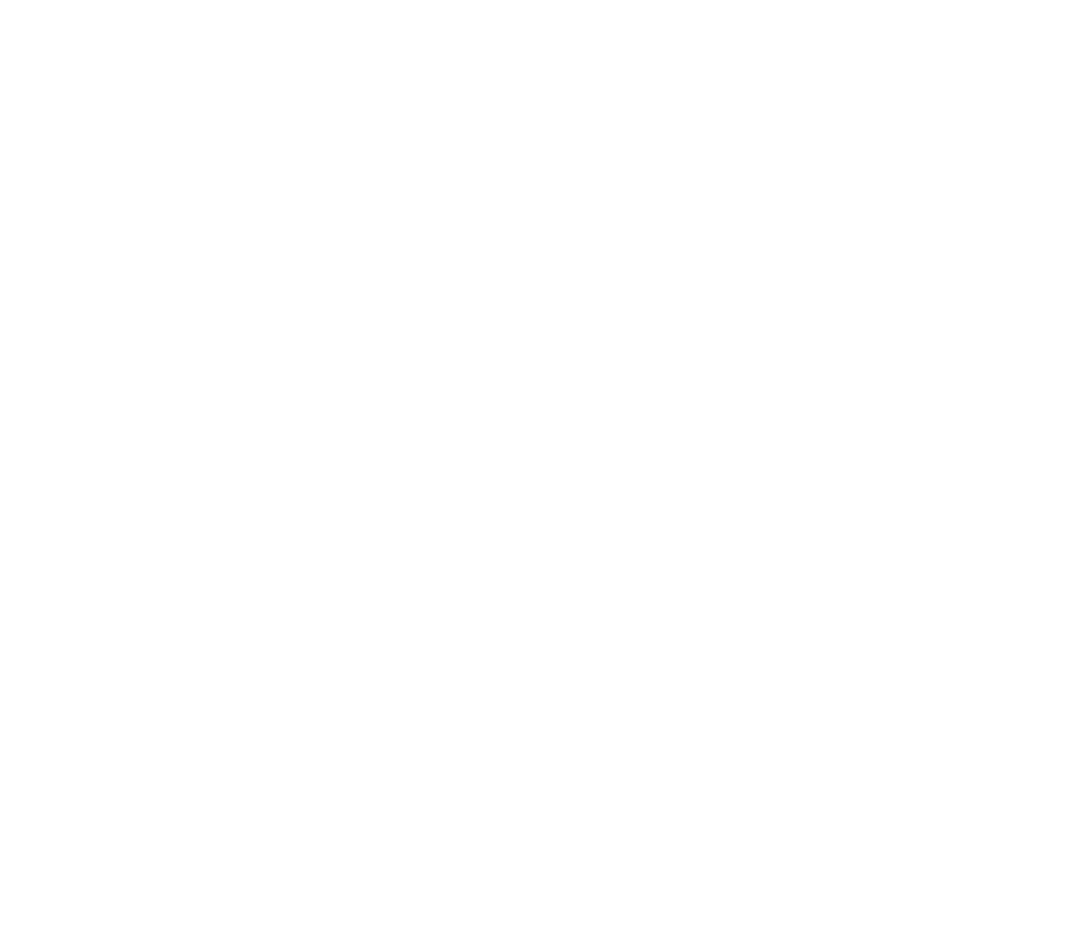
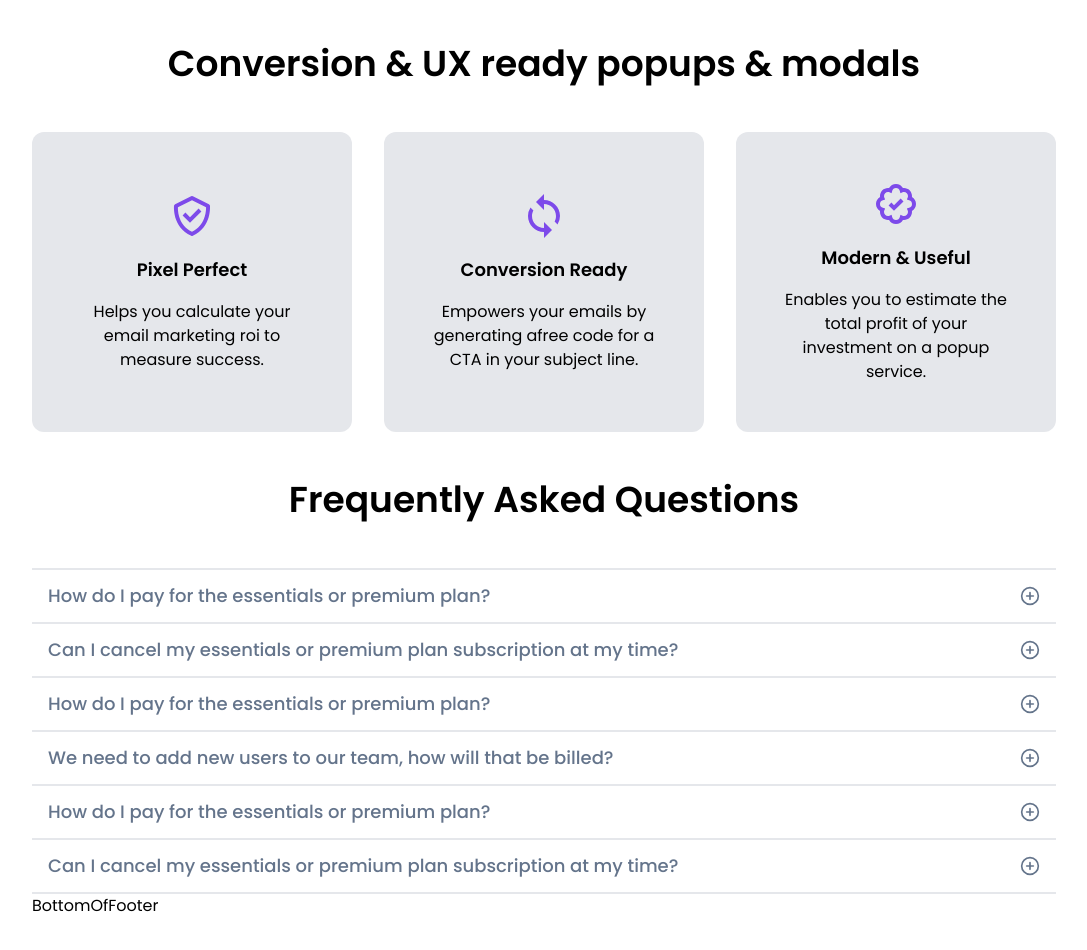
Before and after one commit to bekirugurr/popup-generator, a Next.js app: page / in a window 1280 px wide. Shown: the part 1500-2450 px from the top of the page, without its empty margins (96-1183 px from the left). Before the commit the page ends 1400 px from the top, so only its background shows below. Built offline with nearby package versions, Linux system fonts and the light colour scheme.

Commit message:
TopOfFooter and Accordion in Footer done

```diff
--- /dev/null
+++ b/components/Accordion.tsx
@@ -0,0 +1,49 @@
+import React, { useState } from "react";
+import { FiPlusCircle, FiMinusCircle } from "react-icons/fi";
+import AccordionItem from "./AccordionItem";
+
+const Accordion = () => {
+  const [whichDivOpen, setWhichDivOpen] = useState<number>(100);
+  let accordionContext: string[][];
+  accordionContext = [
+    [
+      "How do I pay for the essentials or premium plan?",
+      "Lorem ipsum dolor sit amet consectetur adipisicing elit. Amet soluta distinctio sint laboriosam libero! Excepturi hic reprehenderit eveniet amet error fugit maxime eum est tempore, debitis, ipsa quisquam officiis unde?",
+    ],
+    [
+      "Can I cancel my essentials or premium plan subscription at my time?",
+      "You can pay with a credit card or via net banking (if you’re in United States). We willrenew your subscription automatically at the end of every billing cycle. You can paywith a credit card or via net banking (if you’re in United States). We will renew your subscription automatically at the end of every billing cycle.",
+    ],
+    [
+      "How do I pay for the essentials or premium plan?",
+      "Lorem ipsum dolor sit amet consectetur adipisicing elit. Amet soluta distinctio sint laboriosam libero! Excepturi hic reprehenderit eveniet amet error fugit maxime eum est tempore, debitis, ipsa quisquam officiis unde?",
+    ],
+    [
+      "We need to add new users to our team, how will that be billed?",
+      "Lorem ipsum dolor sit amet consectetur adipisicing elit. Amet soluta distinctio sint laboriosam libero! Excepturi hic reprehenderit eveniet amet error fugit maxime eum est tempore, debitis, ipsa quisquam officiis unde?",
+    ],
+    [
+      "How do I pay for the essentials or premium plan?",
+      "Lorem ipsum dolor sit amet consectetur adipisicing elit. Amet soluta distinctio sint laboriosam libero! Excepturi hic reprehenderit eveniet amet error fugit maxime eum est tempore, debitis, ipsa quisquam officiis unde?",
+    ],
+    [
+      "Can I cancel my essentials or premium plan subscription at my time?",
+      "Lorem ipsum dolor sit amet consectetur adipisicing elit. Amet soluta distinctio sint laboriosam libero! Excepturi hic reprehenderit eveniet amet error fugit maxime eum est tempore, debitis, ipsa quisquam officiis unde?",
+    ],
+  ];
+
+  return (
+    <section>
+      <h2 className="text-4xl font-semibold text-center my-12">
+        Frequently Asked Questions
+      </h2>
+      <ul className="border-t-2 border-gray-200" >
+        {accordionContext.map((item, index) => (
+          <AccordionItem key={index} index={index} item={item} whichDivOpen={whichDivOpen} setWhichDivOpen={setWhichDivOpen}/>
+        ))}
+      </ul>
+    </section>
+  );
+};
+
+export default Accordion;
--- /dev/null
+++ b/components/AccordionItem.tsx
@@ -0,0 +1,29 @@
+import React from 'react'
+import { FiPlusCircle, FiMinusCircle } from "react-icons/fi";
+
+interface Props {
+    index: number;
+    item:string[];
+    whichDivOpen: number;
+    setWhichDivOpen: React.Dispatch<React.SetStateAction<number>>;
+  }
+
+const AccordionItem: React.FC<Props> = ({index, item, whichDivOpen, setWhichDivOpen}) => {
+  return (
+    <li className={`border-b-2 py-3  pl-4 relative ${whichDivOpen === index && 'bg-slate-100'}`}  onClick={() => {
+        setWhichDivOpen(index);
+      }}>
+        <h5 className={`text-lg font-medium w-3/4 ${whichDivOpen !== index && 'text-slate-500'}`}>{item[0]}</h5>
+        <p className={`w-3/4 mt-4 ${whichDivOpen === index ? 'block' :'hidden'}`}>{item[1]}</p>
+        <button className="text-xl absolute right-4 top-4">
+          {whichDivOpen === index ? (
+            <FiMinusCircle className="text-prime-violet" />
+          ) : (
+            <FiPlusCircle className="text-slate-500" />
+          )}
+        </button>
+      </li>
+  )
+}
+
+export default AccordionItem
--- /dev/null
+++ b/components/BottomOfFooter.tsx
@@ -0,0 +1,9 @@
+import React from 'react'
+
+const BottomOfFooter = () => {
+  return (
+    <div>BottomOfFooter</div>
+  )
+}
+
+export default BottomOfFooter
--- /dev/null
+++ b/components/Footer.tsx
@@ -0,0 +1,17 @@
+import React from 'react'
+import Accordion from './Accordion'
+import BottomOfFooter from './BottomOfFooter'
+import TopOfFooter from './TopOfFooter'
+
+
+const Footer = () => {
+  return (
+    <footer className='px-32 mb-36'>
+        <TopOfFooter/>
+        <Accordion/>
+        <BottomOfFooter/>
+    </footer>
+  )
+}
+
+export default Footer
--- /dev/null
+++ b/components/TopOfFooter.tsx
@@ -0,0 +1,31 @@
+import React from 'react'
+import {MdSync} from 'react-icons/md'
+import {BiCheckShield} from 'react-icons/bi'
+import {BiBadgeCheck} from 'react-icons/bi'
+
+const TopOfFooter = () => {
+  return (
+    <section>
+    <h2 className='text-4xl font-semibold text-center my-12'>Conversion & UX ready popups & modals</h2>
+    <ul className='flex my-12 gap-8'>
+        <li className='w-1/3 p-12 bg-gray-200 rounded-xl flex flex-col justify-center items-center gap-4'>
+            <BiCheckShield className='text-5xl text-prime-violet'/>
+            <h3 className='text-lg font-semibold'>Pixel Perfect</h3>
+            <p className='text-center'>Helps you calculate your email marketing roi to measure success.</p>
+        </li>
+        <li className='w-1/3 p-12 bg-gray-200 rounded-xl flex flex-col justify-center items-center gap-4'>
+            <MdSync className='text-5xl text-prime-violet'/>
+            <h3 className='text-lg font-semibold'>Conversion Ready</h3>
+            <p className='text-center'>Empowers your emails by generating afree code for a CTA in your subject line.</p>
+        </li>
+        <li className='w-1/3 p-12 bg-gray-200 rounded-xl flex flex-col justify-center items-center gap-4'>
+            <BiBadgeCheck className='text-5xl text-prime-violet'/>
+            <h3 className='text-lg font-semibold'>Modern & Useful</h3>
+            <p className='text-center'>Enables you to estimate the total profit of your investment on a popup service.</p>
+        </li>
+    </ul>
+</section>
+  )
+}
+
+export default TopOfFooter
--- a/pages/index.tsx
+++ b/pages/index.tsx
@@ -1,5 +1,7 @@
 import type { NextPage } from 'next'
 import Head from 'next/head'
+import Accordion from '../components/Accordion'
+import Footer from '../components/Footer'
 import GraySection from '../components/GraySection'
 import Header from '../components/Header'
 import Navbar from '../components/Navbar'
@@ -13,8 +15,8 @@
       <Navbar/>
       <Header/>
       <GraySection/>
-
-
+      <div className='h-24 bg-green-500'></div>
+      <Footer/>
     </>
   )
 }
```
